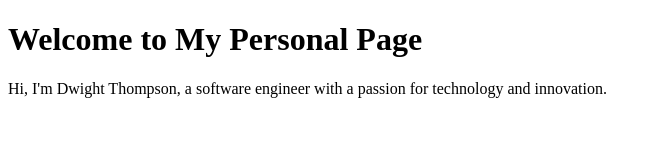
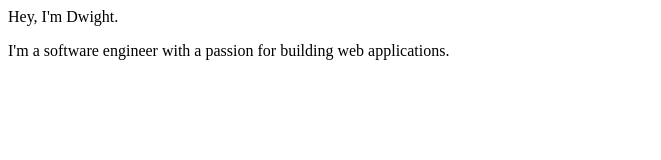
Before and after one commit to dtlavendar/dtlavendar.github.io, a plain HTML site: page index.html in a window 1280 px wide. Shown: the whole page, without its empty margins (0-661 px from the left). Drawn offline with Linux system fonts and the light colour scheme.

Commit message:
Again Website Push

```diff
--- a/index.html
+++ b/index.html
@@ -1,17 +1,3 @@
-<!DOCTYPE html>
-<html lang="en">
+Hey, I'm Dwight.
 
-<head>
-    <meta charset="UTF-8">
-    <meta name="viewport" content="width=device-width, initial-scale=1.0">
-    <title>Dwight Thompson</title>
-    <link rel="stylesheet" href="styles.css">
-</head>
-
-    <body>
-        <div class="Introduction">
-            <h1>Welcome to My Personal Page</h1>
-            <p>Hi, I'm Dwight Thompson, a software engineer with a passion for technology and innovation.</p>
-        </div>
-    </body>
-</html>
+<p>I'm a software engineer with a passion for building web applications.</p>
```
